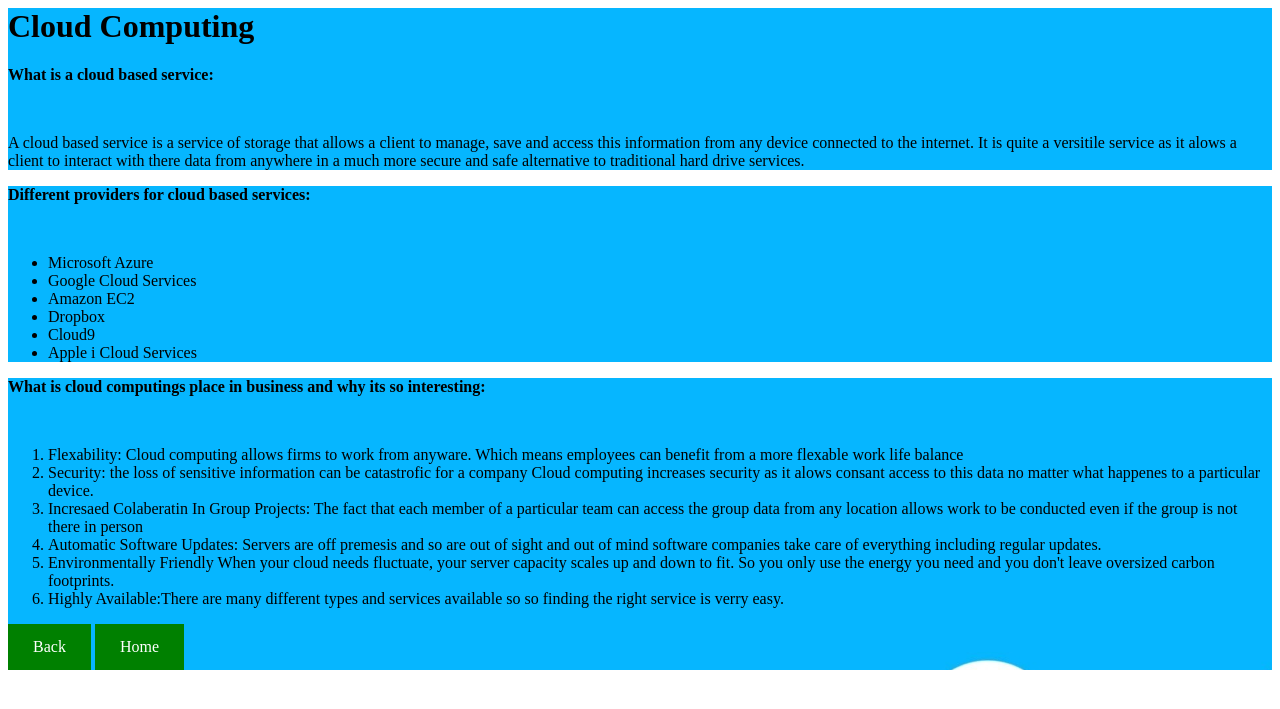
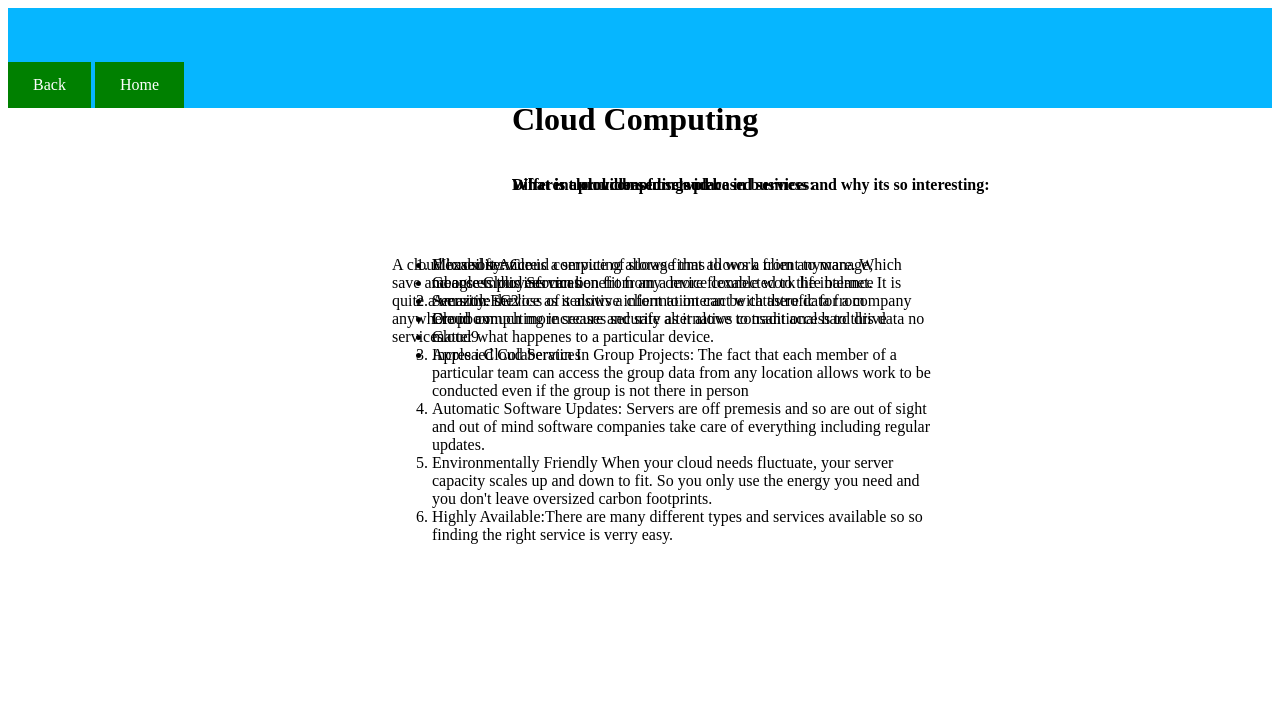
Before and after one commit to RyanKeane/IS1113117335743, a PHP site: page /Interests/cloud.html in a window 1280 px wide. Shown: the top 709 px of the page. Run offline with PHP 8.4, Linux system fonts and the light colour scheme; some libraries are stand-ins or nearby versions.

Commit message:
the last commit

```diff
--- a/Interests/cloud.html
+++ b/Interests/cloud.html
@@ -31,9 +31,9 @@
 
       <!--Paragraph on what is cloud computing-->
                     <h1 class="mainheading">Cloud Computing</h1>
-                     <p><strong>What is a cloud based service:</strong> </p>
+                     <p class = "secondaryheading1"><strong>What is a cloud based service:</strong> </p>
                      <br />
-                     <p>
+                     <p class = cloud_paragraphs>
                        A cloud based service is a service of storage that allows a client
                        to manage, save and access this information from any device
                        connected to the internet. It is quite a versitile service as it alows
@@ -43,9 +43,9 @@
       </div>
       <!--list for different cloud based services-->
       <div class = "section" id="section5">
-        <p><strong>Different providers for cloud based services:</strong> </p>
+        <p class = "secondaryheading2"><strong>Different providers for cloud based services:</strong> </p>
                      <br />
-                             <ul>
+                             <ul class = "cloud_paragraphs">
                                  <li>Microsoft Azure</li>
                                  <li>Google Cloud Services</li>
                                  <li>Amazon EC2</li>
@@ -56,9 +56,9 @@
       </div>
       <!--list for section 6-->
       <div class = "section" id="section6">
-       <p><strong>What is cloud computings place in business and why its so interesting:</strong> </p>
+       <p class = "secondaryheading2"><strong>What is cloud computings place in business and why its so interesting:</strong> </p>
                       <br />
-                             <ol>
+                             <ol class = "cloud_paragraphs">
                                  <li>
                                   Flexability: Cloud computing allows firms to work from anyware.
                                  Which means employees can benefit from a more flexable work life balance
--- a/Interests/int_pages.css
+++ b/Interests/int_pages.css
@@ -64,7 +64,28 @@
 }
 
 .mainheading{
-    position: absolute 20%
+    position: absolute;
+    top:10%;
+    left:40%
+}
+
+.secondaryheading1{
+    position: absolute;
+    top:20%;
+    left:40%;
+}
+
+.secondaryheading2{
+    position: absolute;
+    top:20%;
+    left:40%;
+}
+
+.cloud_paragraphs{
+     position: absolute;
+    width: 40%;
+    margin-left: 30%;
+    top: 30%;
 }
 
 a:link, a:visited {
```
